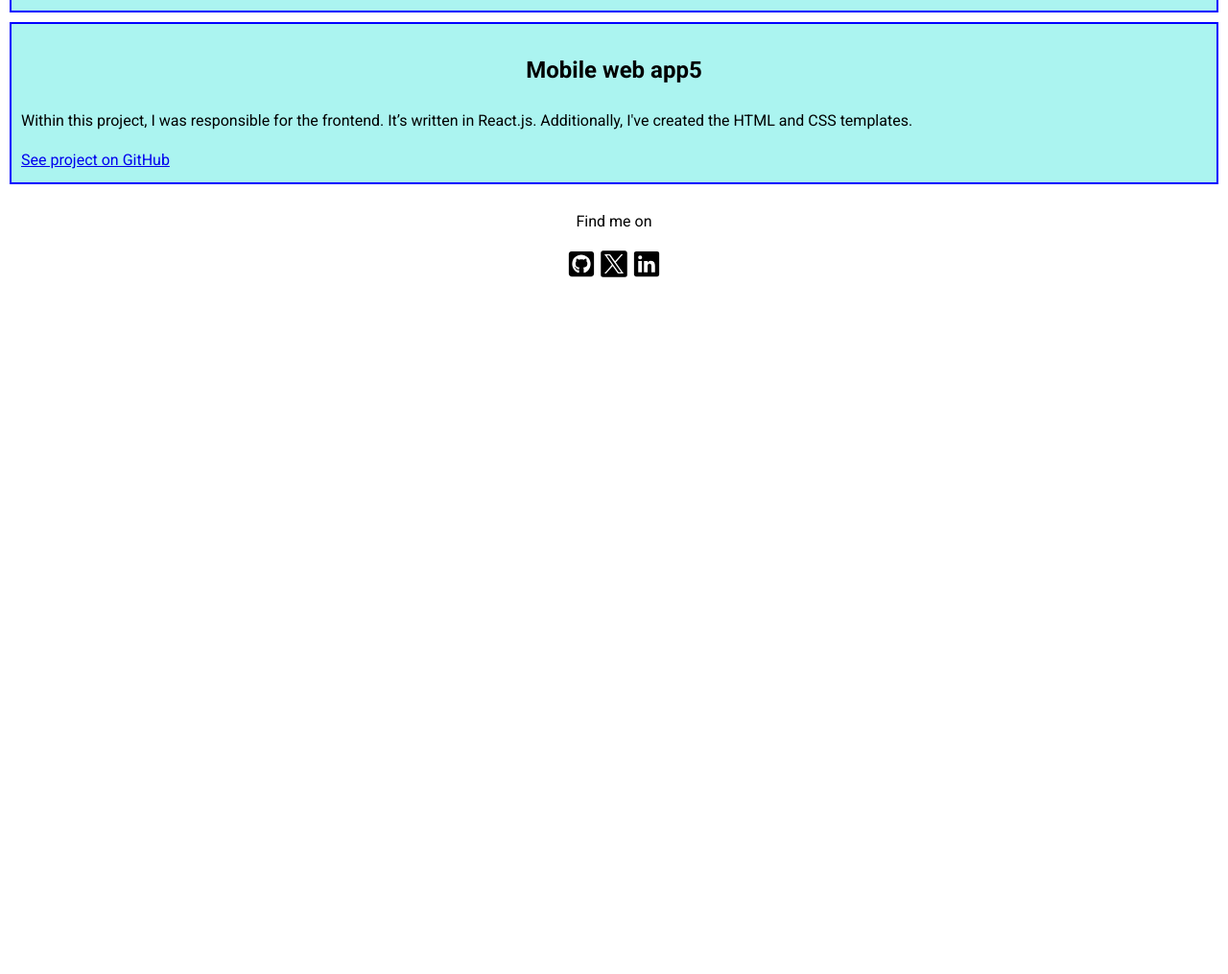
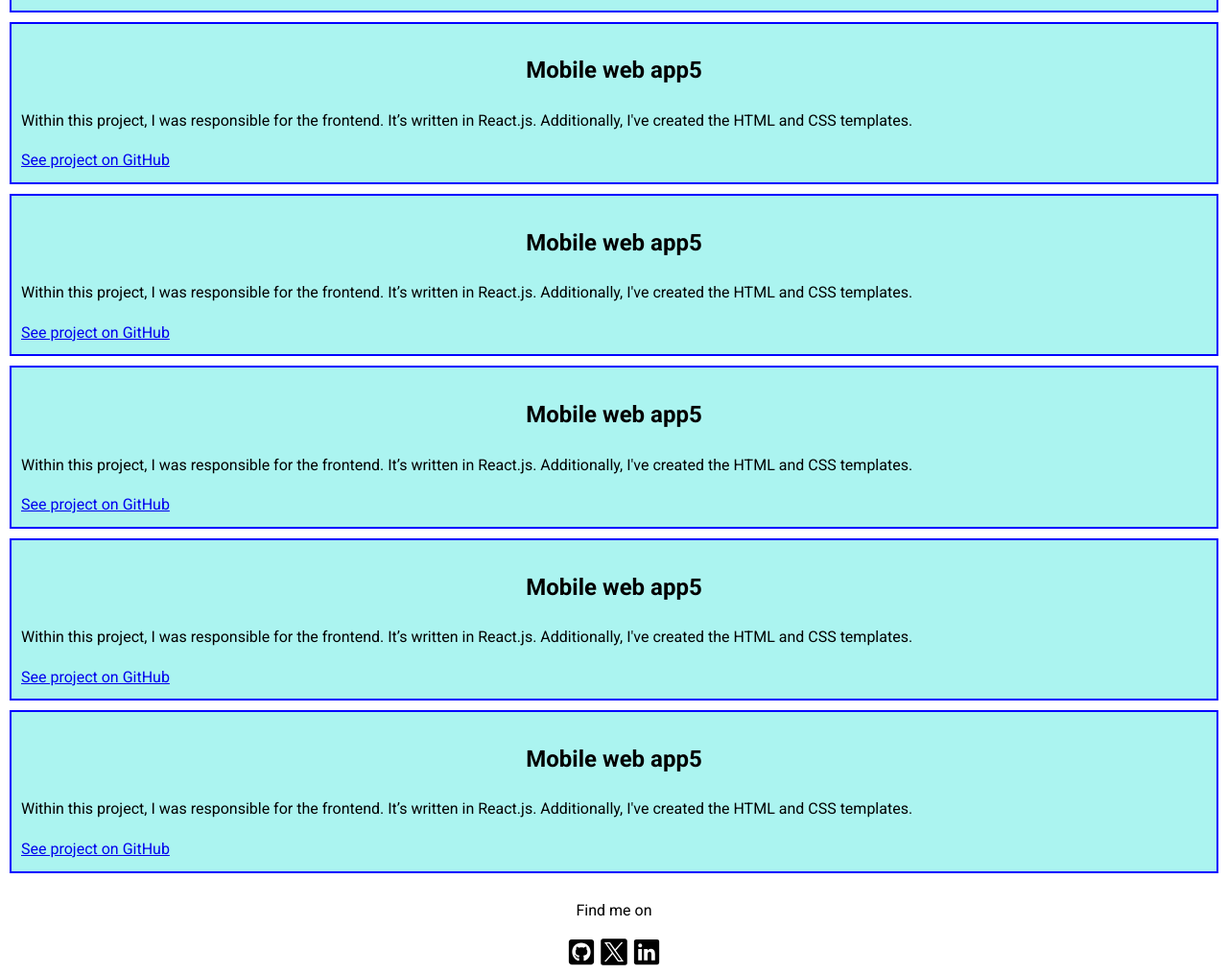
Before and after one commit to oliveroliverio/career_foundry_intro_2_frontend_dev, a plain HTML site: page work.html in a window 1280 px wide. Shown: the part 998-2013 px from the top of the page at 96% size. Before the commit the page ends 1295 px from the top, so only its background shows below. Drawn offline with nearby package versions, Linux system fonts and the light colour scheme.

Commit message:
added more boxes to play with layout

```diff
--- a/css/styles.css
+++ b/css/styles.css
@@ -158,11 +158,15 @@ button: focus {
 	background-color: #abf4f0;
 }
 
-@media all and (min-width: 500px) and (max-width: 950px) {
+@media all and (min-width: 500px) and (max-width: 1024px) {
 	.grid {
 		display: grid;
 		grid-template-columns: 1fr 1fr 1fr;
 		grid-gap: 10px;
+	}
+	.grid__item:last-child {
+		grid-column: 3 / 3;
+		grid-row: 1 / 5;
 	}
 }
 
@@ -174,10 +178,7 @@ button: focus {
 		grid-gap: 10px;
 		margin: 0;
 	}
-	.grid__item:last-child {
-		grid-column: auto / auto;
-		grid-row: auto / auto;
-	}
+
 	h1 {
 		font-size: 22px;
 	}
--- a/work.html
+++ b/work.html
@@ -123,6 +123,42 @@
 					</p>
 					<a href="#">See project on GitHub</a>
 				</div>
+				<div class="grid__item">
+					<h2>Mobile web app5</h2>
+					<p>
+						Within this project, I was responsible for the frontend. It’s
+						written in React.js. Additionally, I've created the HTML and CSS
+						templates.
+					</p>
+					<a href="#">See project on GitHub</a>
+				</div>
+				<div class="grid__item">
+					<h2>Mobile web app5</h2>
+					<p>
+						Within this project, I was responsible for the frontend. It’s
+						written in React.js. Additionally, I've created the HTML and CSS
+						templates.
+					</p>
+					<a href="#">See project on GitHub</a>
+				</div>
+				<div class="grid__item">
+					<h2>Mobile web app5</h2>
+					<p>
+						Within this project, I was responsible for the frontend. It’s
+						written in React.js. Additionally, I've created the HTML and CSS
+						templates.
+					</p>
+					<a href="#">See project on GitHub</a>
+				</div>
+				<div class="grid__item">
+					<h2>Mobile web app5</h2>
+					<p>
+						Within this project, I was responsible for the frontend. It’s
+						written in React.js. Additionally, I've created the HTML and CSS
+						templates.
+					</p>
+					<a href="#">See project on GitHub</a>
+				</div>
 			</div>
 		</section>
 		<!-- -------------------------------------------footer-------------------------------------------- -->
```
